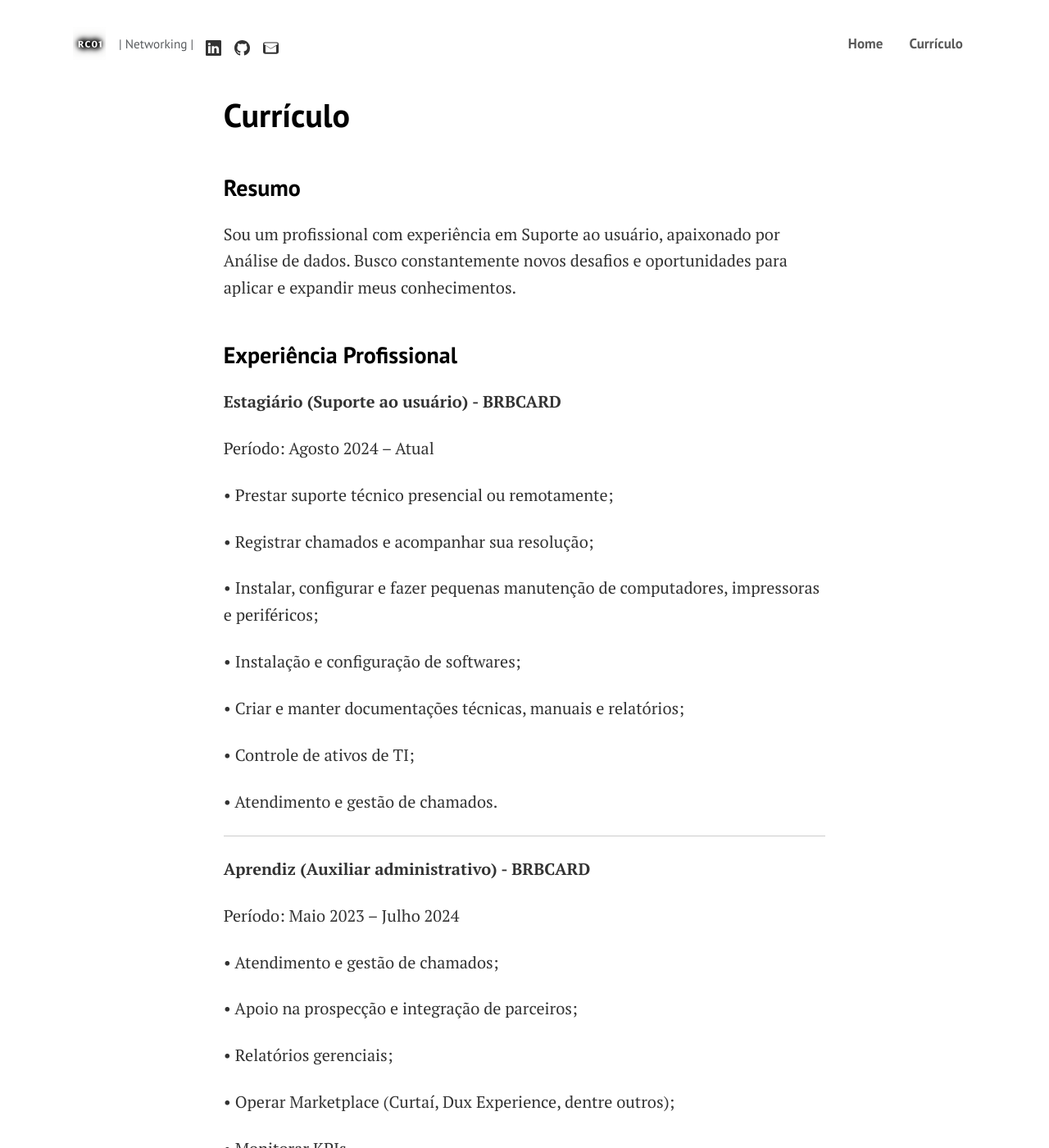
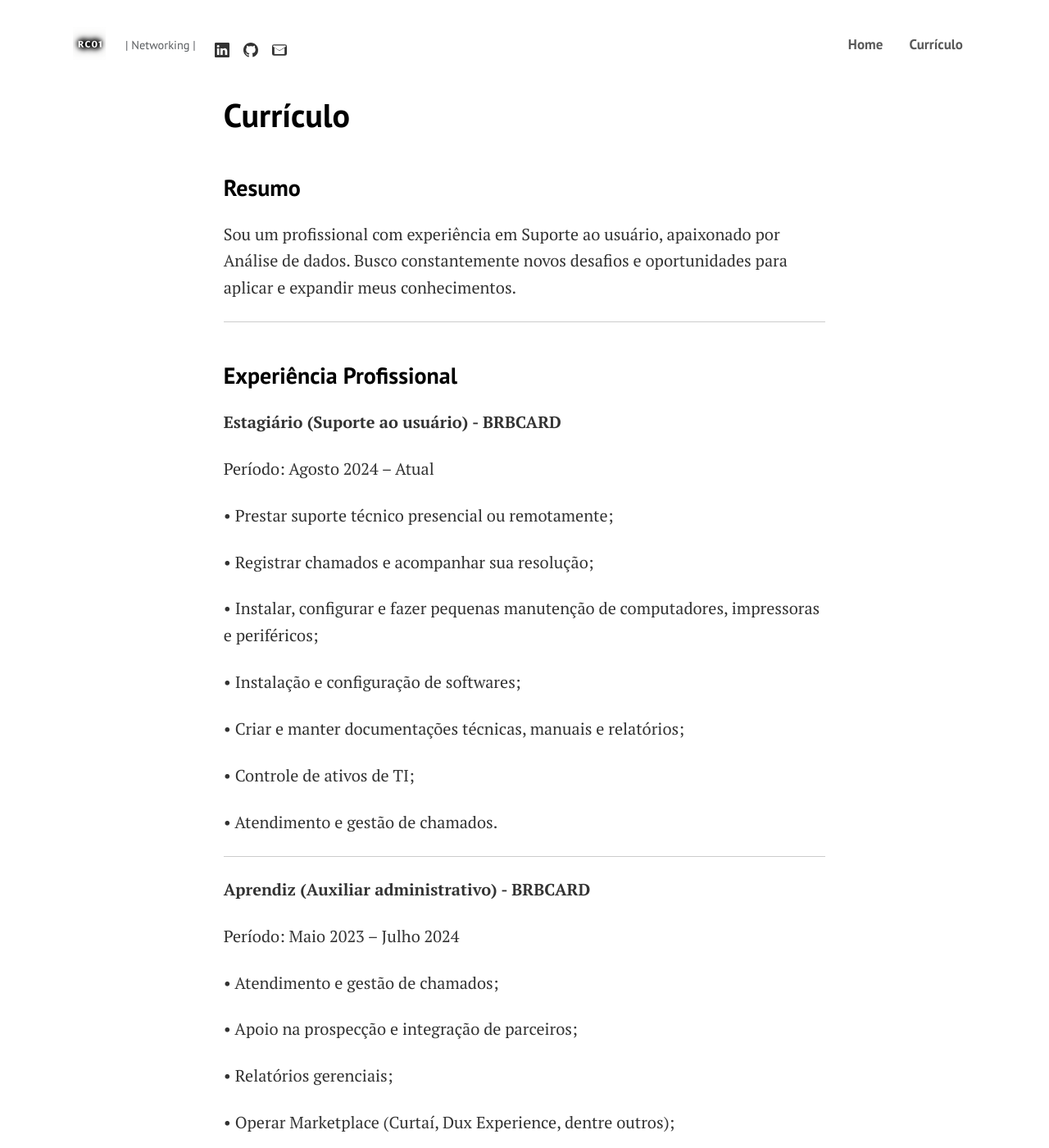
Before and after one commit to ronycosta01/ronycosta01.github.io, a Jekyll site: the page built from curriculo.md, in a window 1280 px wide and 1400 px high. Shown: the whole window at 82% size. Built offline with Jekyll 4.4.1, drawn with Linux system fonts in a browser that asks for light colours.

Commit message:
pequenos ajustes

```diff
--- a/_config.yml
+++ b/_config.yml
@@ -5,7 +5,7 @@
 baseurl: ""
 permalink: "/:title/"
 logo: /assets/images/logo.png
-favicon: /assets/images/logo.png
+favicon: /assets/images/favicon.png
 author: Rony Vonn Santos
 paginate: 30
 disqus: 'ronycosta01'
--- a/_layouts/default.html
+++ b/_layouts/default.html
@@ -41,10 +41,10 @@
     <nav class="navbar navbar-expand-lg">
         <div class="container">
 
-<div class="d-flex align-items-center justify-content-between w-100">
+<div class="d-flex align-items-center justify-content-between w-100 flex-wrap">
 
-  <!-- Logo (mantida a estrutura original) -->
-  <a class="navbar-brand text-dark font-weight-bold big d-flex align-items-center" href="{{site.baseurl}}/">
+<!-- Logo -->
+<a class="navbar-brand text-dark font-weight-bold big d-flex align-items-center me-3" href="{{site.baseurl}}/">
   {% if site.logo %}
     <img class="mr-2" src="{{site.baseurl}}{{site.logo}}" alt="logo" style="height: 40px;">
   {% else %}
--- a/assets/css/custom.css
+++ b/assets/css/custom.css
@@ -6,3 +6,26 @@
 body {
     margin: 0;
 }
+
+/* Alinha corretamente logo, texto e ícones sociais */
+
+.navbar .navbar-brand img {
+  height: 32px;
+  margin-bottom: 2px;
+}
+
+.navbar .text-muted {
+  font-size: 0.9rem;
+  margin-left: 8px;
+  margin-right: 8px;
+  position: relative;
+  top: 1px;
+}
+
+.navbar .social-icon svg {
+  width: 18px;
+  height: 18px;
+  vertical-align: middle;
+  position: relative;
+  top: 1px;
+}
--- a/curriculo.md
+++ b/curriculo.md
@@ -8,6 +8,8 @@
 ### **Resumo**
 
 Sou um profissional com experiência em Suporte ao usuário, apaixonado por Análise de dados. Busco constantemente novos desafios e oportunidades para aplicar e expandir meus conhecimentos.
+
+____________________________________________________________________________________________________
 
 ### **Experiência Profissional**
 
```
Also changed, not shown: assets/css/theme.css, assets/images/favicon.ico (deleted), assets/images/favicon.png (added), 2 other files. Lines whose indentation alone changed are shown as unchanged.
